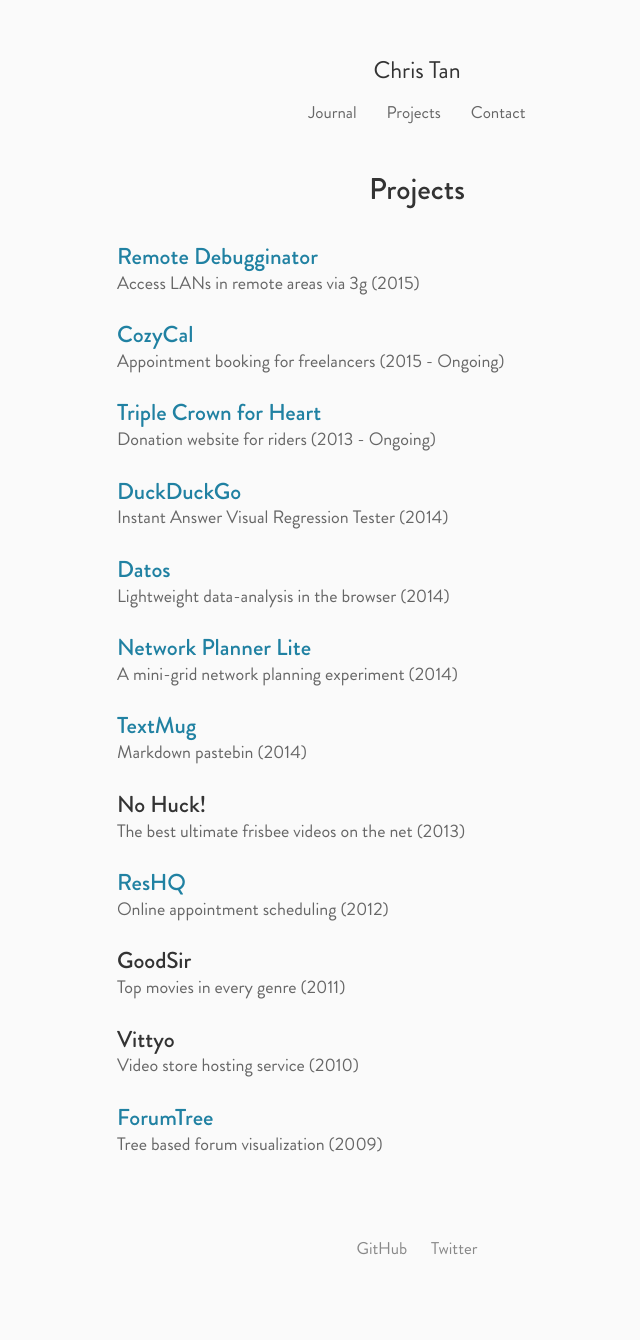
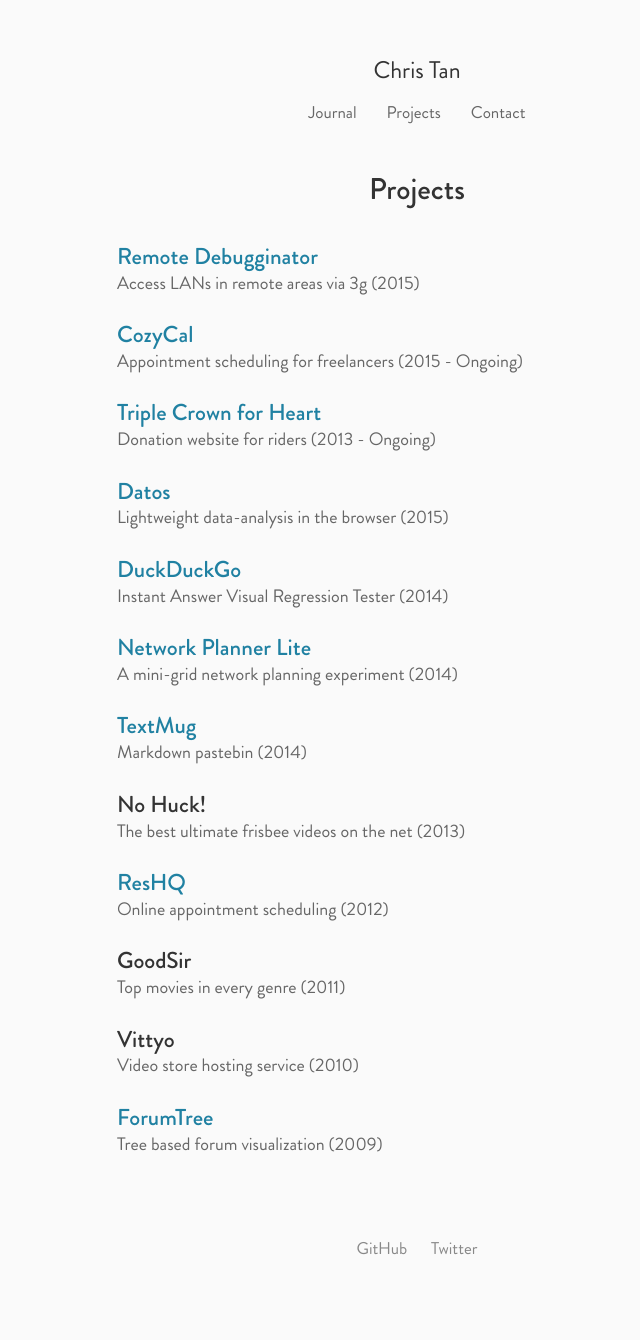
Before and after one commit to csytan/csytan.github.io, a Jekyll site: the page built from projects/index.html, in a window 1280 px wide. Shown: the whole page, without its empty margins (223-863 px from the left). Built offline with Jekyll 4.4.1, drawn with Linux system fonts in a browser that asks for light colours.

Commit message:
Duckduckgo project

```diff
--- a/projects/index.html
+++ b/projects/index.html
@@ -19,7 +19,7 @@
         CozyCal
     </a>
     <div class="project_info">
-        Appointment booking for freelancers (2015 - Ongoing)
+        Appointment scheduling for freelancers (2015 - Ongoing)
     </div>
 </div>
 
@@ -33,20 +33,20 @@
 </div>
 
 <div class="project">
-    <a class="project_title" href="https://github.com/csytan/duckducktest">
+    <a class="project_title" href="/projects/datos">
+        Datos
+    </a>
+    <div class="project_info">
+        Lightweight data-analysis in the browser (2015)
+    </div>
+</div>
+
+<div class="project">
+    <a class="project_title" href="/projects/duckduckgo">
         DuckDuckGo
     </a>
     <div class="project_info">
         Instant Answer Visual Regression Tester (2014)
-    </div>
-</div>
-
-<div class="project">
-    <a class="project_title" href="https://sel-columbia.github.io/datos/">
-        Datos
-    </a>
-    <div class="project_info">
-        Lightweight data-analysis in the browser (2014)
     </div>
 </div>
 
```
Also changed, not shown: projects/duckduckgo.md (added, +50 -0 lines), images/projects_ddg3.png (added), projects/duckduckgo.html (deleted), static/style.css.
